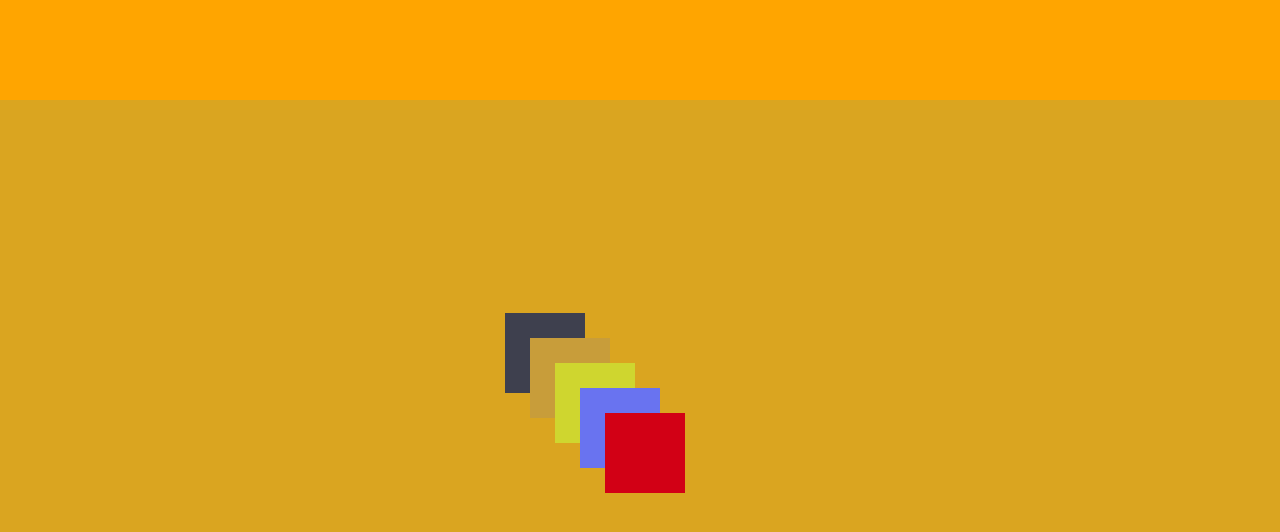
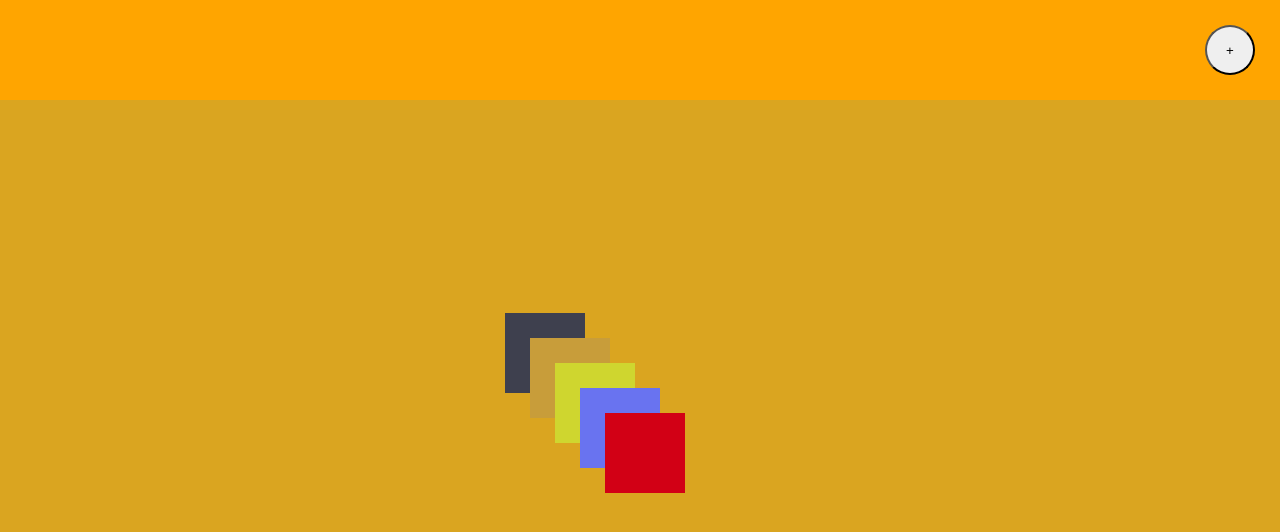
Before and after one commit to doodleslr/DragDropUI, a plain HTML site: page index.html in a window 1280 px wide. Drawn offline with Linux system fonts and the light colour scheme.

Commit message:
new item functions, cleanup

```diff
--- a/index.html
+++ b/index.html
@@ -15,6 +15,7 @@
         <!--[if lt IE 7]>
             <p class="browsehappy">You are using an <strong>outdated</strong> browser. Please <a href="#">upgrade your browser</a> to improve your experience.</p>
         <![endif]-->
+        <button id='item-add' onclick='addItem()'>+</button>
         <div id='item-holder' onmouseover='dropItem(event, true)' onmouseout='dropItem(event, false)'></div>
         <div id='item-sandbox'>
             <div class='item' id='item-1'></div>
--- a/main.css
+++ b/main.css
@@ -34,3 +34,11 @@ body {
 .item {
     background-color: bisque;
 }
+#item-add {
+    position: absolute;
+    height: 50px;
+    width: 50px;
+    border-radius: 50px;
+    top: 25px;
+    right: 25px;
+}
--- a/main.js
+++ b/main.js
@@ -1,7 +1,8 @@
 
 let items = document.getElementsByClassName('item')
-let itemsID = []
 items = Array.prototype.slice.call(items)
+
+const sandbox = document.getElementById('item-sandbox')
 
 let increment = 25
 let activeItem
@@ -21,6 +22,7 @@ function dragElement(item) {
 
     function dragMouseDown(e) {
         activeItem = e.target.id
+        console.log(activeItem)
         item.style.pointerEvents = 'none'
 
         e = e || window.event
@@ -70,10 +72,23 @@ function dropItem(e, flag) {
             //play animation for append
             e.target.appendChild(item)
         } else {
-            document.getElementById('item-sandbox').appendChild(item)
+            sandbox.appendChild(item)
         }
     }
 }
 
-//need window snaps
-//i think the feature is called snap?
+function addItem() {
+    let newId = items.length
+    let newItem = document.createElement('div')
+
+    newItem.className = 'item'
+    newItem.id = 'item-' + newId
+    newItem.style.backgroundColor = getRandomColor()
+    newItem.style.top = (items[(newId - 1)].offsetTop + 25) + 'px'
+    newItem.style.left = (items[(newId - 1)].offsetLeft + 25) + 'px'
+
+    dragElement(newItem)
+
+    sandbox.appendChild(newItem)
+    items.push(newItem)
+}
```
